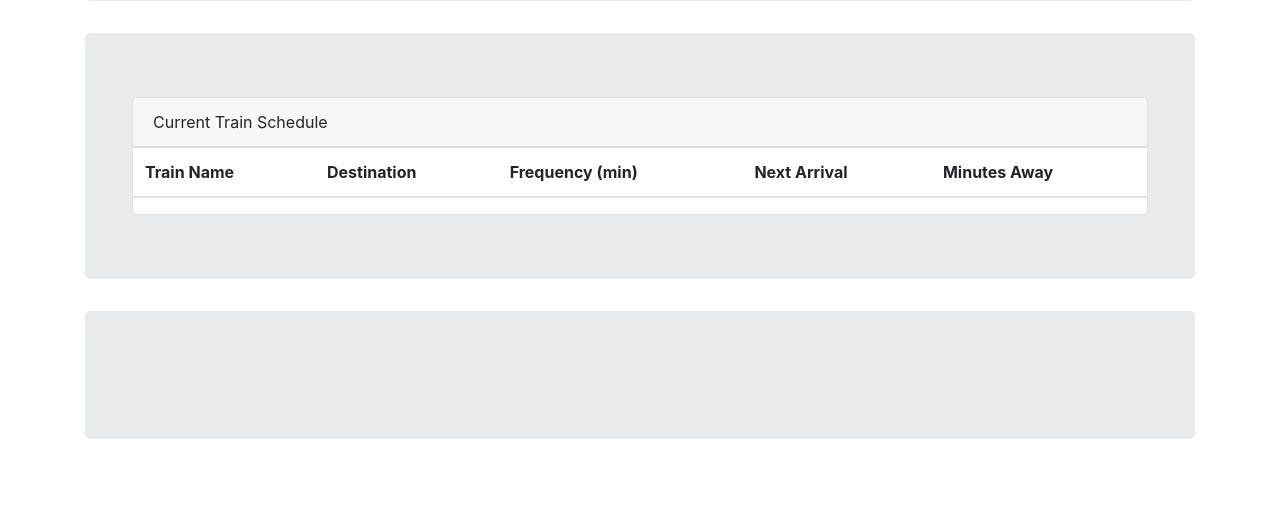
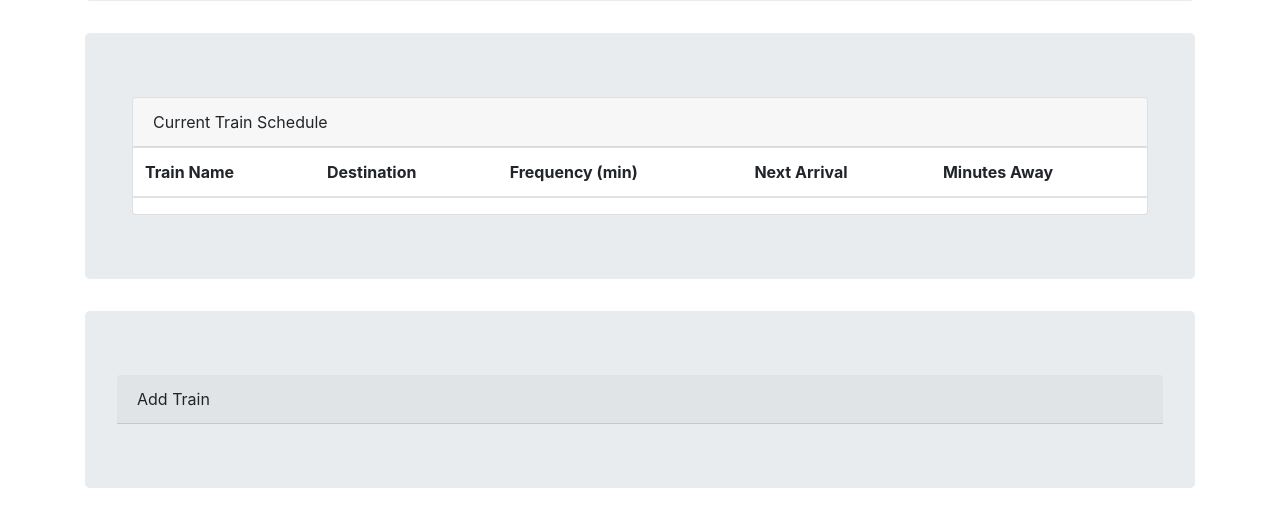
Before and after one commit to Mintewab/Firebase, a plain HTML site: page index.html/index.html in a window 1280 px wide. Shown: the part 183-710 px from the top of the page. Drawn offline with nearby package versions, Linux system fonts and the light colour scheme; files that its build step writes are made by us from their sources.

Commit message:
created a div container for add a train title

```diff
--- a/index.html/index.html
+++ b/index.html/index.html
@@ -50,6 +50,10 @@
 
     <div class="container">
         <div id="add-train-container" class="jumbotron">
+                <div id="add-train" class="card-header">
+                        Add Train
+                    </div>
+
 
 
 </body>
```
